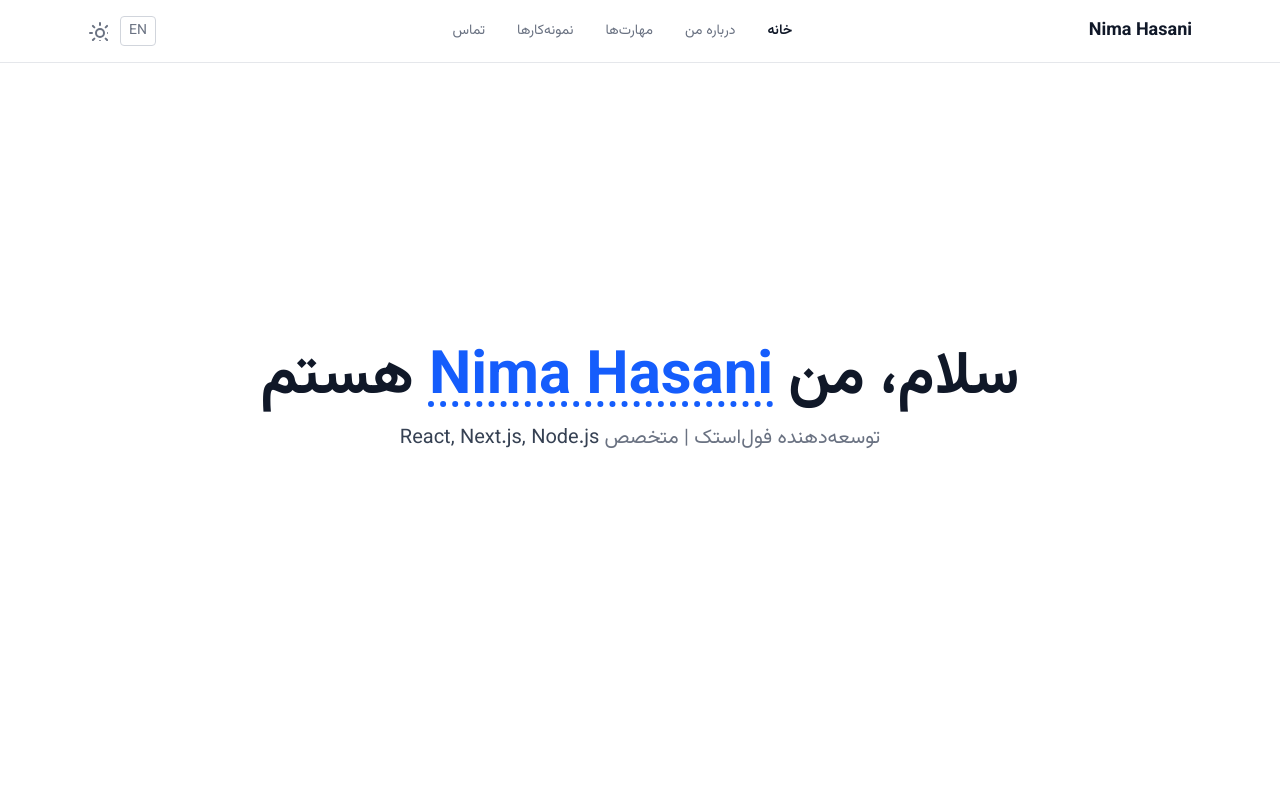
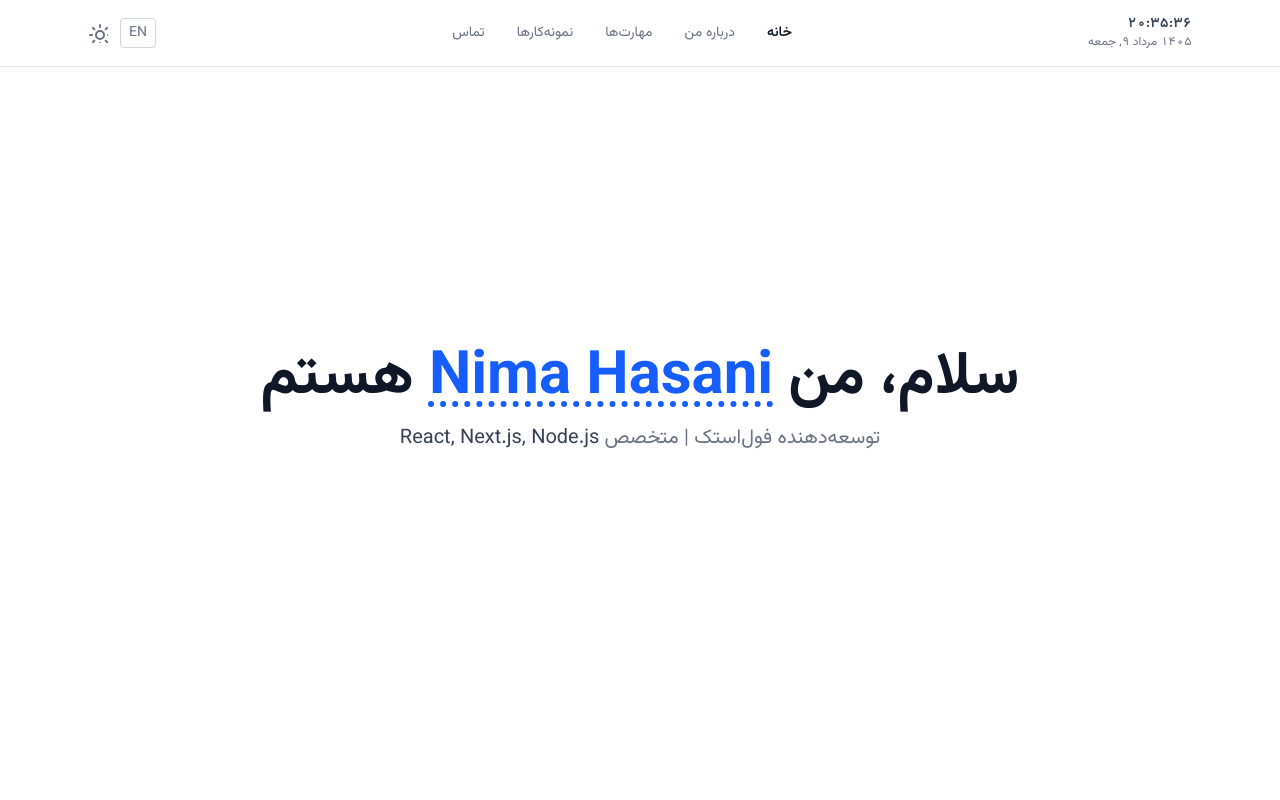
Before and after one commit to nimah12/my-portfolio, a Next.js app: page / in a window 1280 px wide. Shown: the top 800 px of the page. Built offline with nearby package versions, Linux system fonts and the light colour scheme.

Commit message:
feat: add live clock with jalali/gregorian date to navbar

```diff
--- /dev/null
+++ b/src/app/components/Clock.tsx
@@ -0,0 +1,49 @@
+"use client";
+
+import { useEffect, useState } from "react";
+import { useApp } from "../providers";
+
+export default function Clock() {
+  const { lang } = useApp();
+  const [now, setNow] = useState<Date | null>(null);
+
+  useEffect(() => {
+    setNow(new Date());
+    const interval = setInterval(() => setNow(new Date()), 1000);
+    return () => clearInterval(interval);
+  }, []);
+
+  if (!now) {
+    return (
+      <div className="text-gray-500 dark:text-gray-400 text-sm text-right leading-tight">
+        <div>&nbsp;</div>
+        <div>&nbsp;</div>
+      </div>
+    );
+  }
+
+  const time = now.toLocaleTimeString(lang === "fa" ? "fa-IR" : "en-US", {
+    hour: "2-digit",
+    minute: "2-digit",
+    second: "2-digit",
+  });
+
+  const date = now.toLocaleDateString(lang === "fa" ? "fa-IR" : "en-US", {
+    weekday: "long",
+    year: "numeric",
+    month: "long",
+    day: "numeric",
+  });
+
+  return (
+    <div
+      dir={lang === "fa" ? "rtl" : "ltr"}
+      className="text-gray-500 dark:text-gray-400 text-sm text-right leading-tight tabular-nums"
+    >
+      <div className="font-semibold text-gray-700 dark:text-gray-300" dir="ltr">
+        {time}
+      </div>
+      <div className="text-xs">{date}</div>
+    </div>
+  );
+}
--- a/src/app/components/Navbar.tsx
+++ b/src/app/components/Navbar.tsx
@@ -2,6 +2,7 @@
 
 import { useState, useEffect } from "react";
 import { useApp } from "../providers";
+import Clock from "./Clock";
 
 export default function Navbar() {
   const { lang, setLang, t, theme, toggleTheme } = useApp();
@@ -51,14 +52,8 @@ export default function Navbar() {
     <nav className="fixed top-0 left-0 right-0 z-50 bg-white/70 dark:bg-black/70 backdrop-blur-md border-b border-gray-200 dark:border-gray-800">
       <div className="max-w-6xl mx-auto flex items-center justify-between px-6 py-4">
 
-        {/* ── لوگو ── */}
-        <a
-          href="#hero"
-          onClick={(e) => handleClick(e, "#hero")}
-          className="text-gray-900 dark:text-white font-bold text-lg"
-        >
-          Nima Hasani
-        </a>
+        {/* ── ساعت و تاریخ ── */}
+        <Clock />
 
         {/* ── لینک‌های دسکتاپ ── */}
         <ul className="hidden md:flex items-center gap-8">
```
